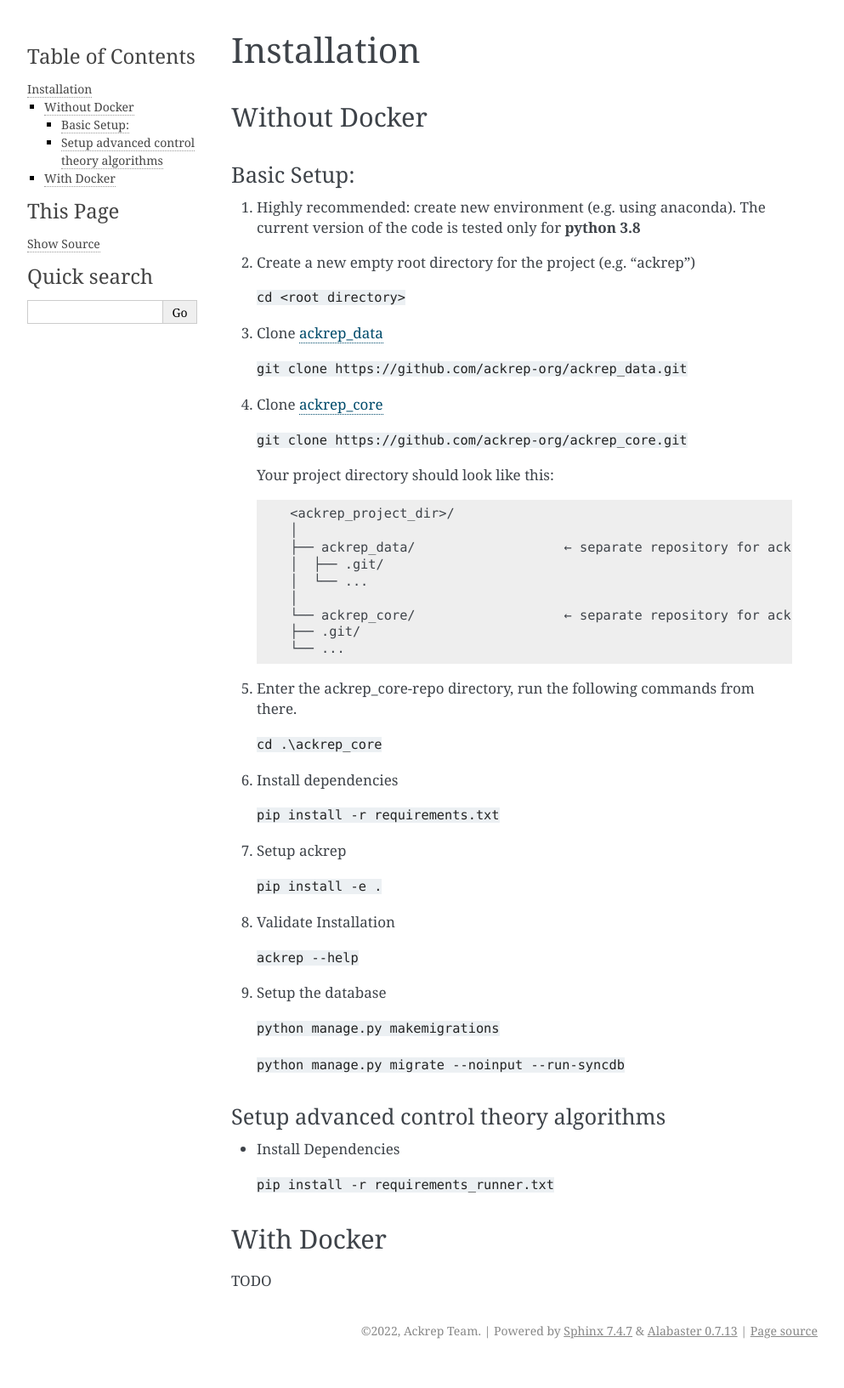
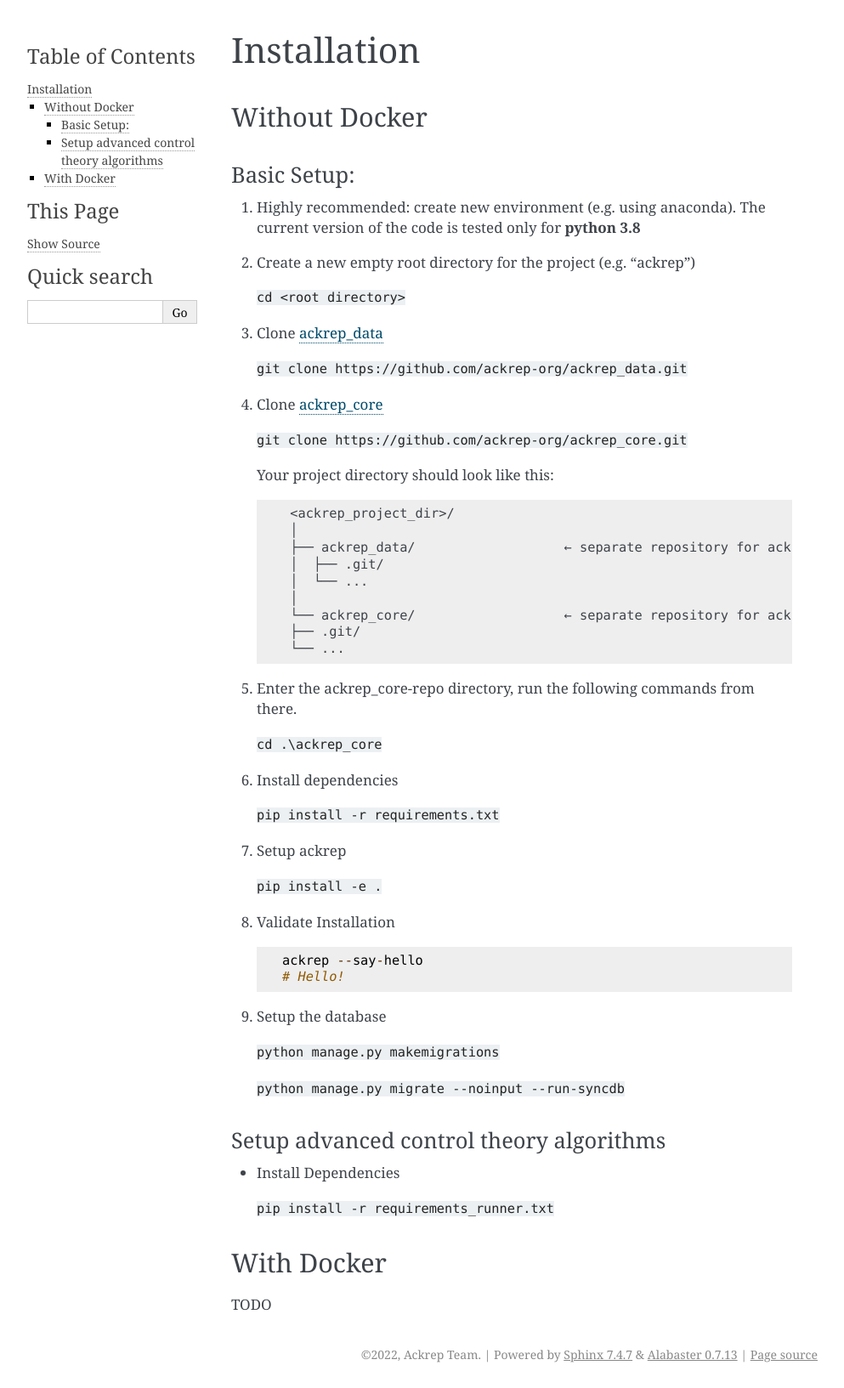
Before and after one commit to ackrep-org/ackrep_doc, a Sphinx documentation site: the page built from docs/source/userdoc/installation.md, in a window 1280 px wide. Shown: the whole page at 85% size, without its empty margins (148-1141 px from the left). Built offline with Sphinx 7.4.7, drawn with Linux system fonts in a browser that asks for light colours; before the commit the page ends 1605 px from its top, so only the background shows below that.

Commit message:
feat: installation say hello

````diff
--- a/docs/source/userdoc/installation.md
+++ b/docs/source/userdoc/installation.md
@@ -40,8 +40,10 @@
 
     `pip install -e .`
 1. Validate Installation
-
-    `ackrep --help`
+    ```
+    ackrep --say-hello
+    # Hello!
+    ```
 1. Setup the database
 
     `python manage.py makemigrations`
````
